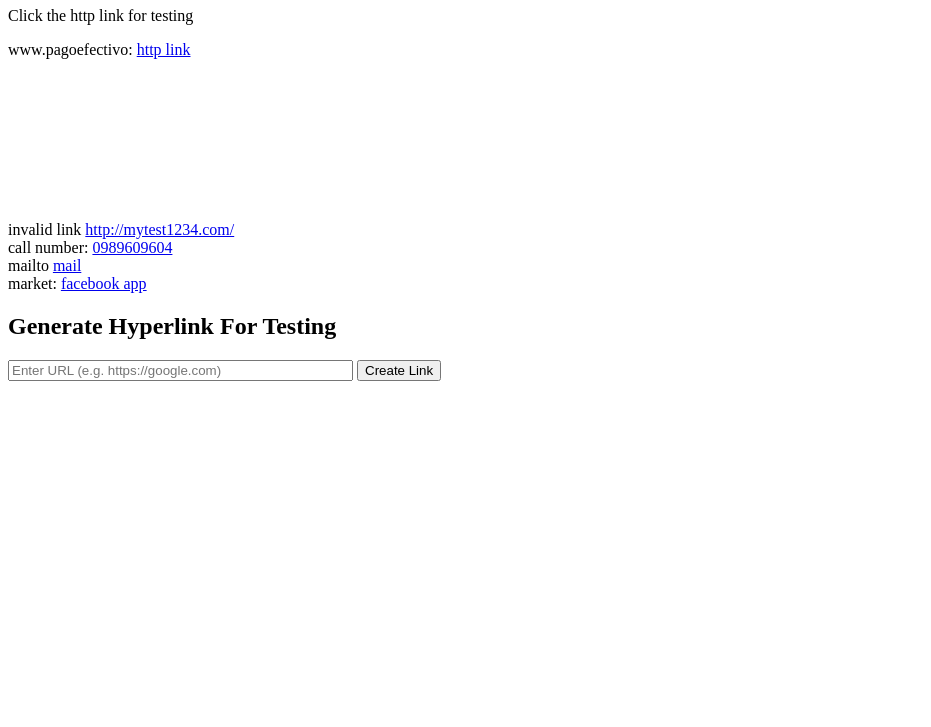
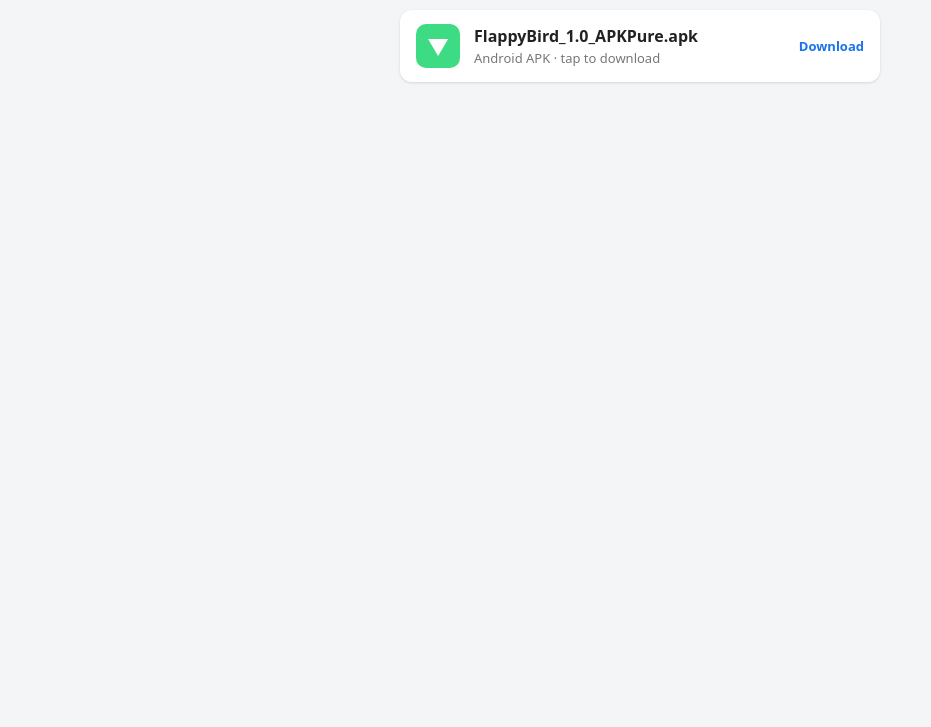
Before and after one commit to giahuytn/readme, a plain HTML site: page index.html in a window 1280 px wide. Shown: the part 73-800 px from the top of the page, without its empty margins (0-931 px from the left). Drawn offline with Linux system fonts and the light colour scheme.

Commit message:
Revamp index.html for APK download
Updated the HTML structure and styles for a download page.

```diff
--- a/index.html
+++ b/index.html
@@ -1,43 +1,58 @@
 <!DOCTYPE html>
 <html lang="en">
 <head>
-    <meta charset="UTF-8">
-    <meta name="viewport" content="width=device-width, initial-scale=1.0">
-    <title>It is a mock payment website</title>
+<meta charset="UTF-8">
+<meta name="viewport" content="width=device-width, initial-scale=1">
+<title>Download APK</title>
+<style>
+  body {
+    font-family: system-ui, -apple-system, Segoe UI, Roboto, sans-serif;
+    background: #f4f5f7;
+    margin: 0;
+    padding: 40px 16px;
+    display: flex;
+    justify-content: center;
+  }
+  .list { width: 100%; max-width: 480px; }
+  h1 { font-size: 20px; margin: 0 0 16px; color: #222; }
+  .item {
+    display: flex;
+    align-items: center;
+    gap: 14px;
+    background: #fff;
+    border-radius: 12px;
+    padding: 14px 16px;
+    text-decoration: none;
+    color: inherit;
+    box-shadow: 0 1px 3px rgba(0,0,0,.12);
+    transition: transform .1s, box-shadow .1s;
+  }
+  .item:hover { transform: translateY(-1px); box-shadow: 0 3px 8px rgba(0,0,0,.15); }
+  .icon {
+    width: 44px; height: 44px; border-radius: 10px;
+    background: #3ddc84; color: #fff;
+    display: flex; align-items: center; justify-content: center;
+    font-size: 22px; flex-shrink: 0;
+  }
+  .info { flex: 1; min-width: 0; }
+  .name { font-weight: 600; color: #222; }
+  .meta { font-size: 13px; color: #777; margin-top: 2px; }
+  .action { font-size: 13px; color: #1a73e8; font-weight: 600; }
+</style>
 </head>
 <body>
-    <h1>It is a mock payment website</h1>
-    <p>Click the http link for testing</p>
-    <div>www.pagoefectivo: <a href="http://www.pagoefectivo.la/pe/como-pagar/">http link</a> </div>
-	<br/>
-	<br/><br/><br/><br/><br/><br/><br/><br/>
-	<div>invalid link <a href="http://mytest1234.com/">http://mytest1234.com/</a> </div>
-
-	<div>call number: <a href="tel:0989609604"> 0989609604</a> </div>
-	<div>mailto <a href="mailto:huy.tran@trustonic.com">  mail</a> </div>
-	<div>market: <a href="market://details?id=com.facebook.katana"> facebook app</a> </div>
-
-	<h2>Generate Hyperlink For Testing</h2>
-
-<input type="text" id="urlInput" placeholder="Enter URL (e.g. https://google.com)" size="40">
-<button onclick="createLink()">Create Link</button>
-
-<div id="result"></div>
-
-	<script>
-function createLink() {
-    let url = document.getElementById("urlInput").value.trim();
-
-    if (!url) {
-        alert("Please enter a URL");
-        return;
-    }
-
-
-    const linkHTML = `<a href="${url}" target="_blank">${url}</a>`;
-    document.getElementById("result").innerHTML = linkHTML;
-}
-</script>
-
+  <div class="list">
+    <h1>Downloads</h1>
+    <a class="item"
+       href="https://github.com/giahuytn/sipanote/raw/refs/heads/main/FlappyBird_1.0_APKPure.apk"
+       download="FlappyBird_1.0_APKPure.apk">
+      <div class="icon">&#9660;</div>
+      <div class="info">
+        <div class="name">FlappyBird_1.0_APKPure.apk</div>
+        <div class="meta">Android APK &middot; tap to download</div>
+      </div>
+      <div class="action">Download</div>
+    </a>
+  </div>
 </body>
 </html>
```
